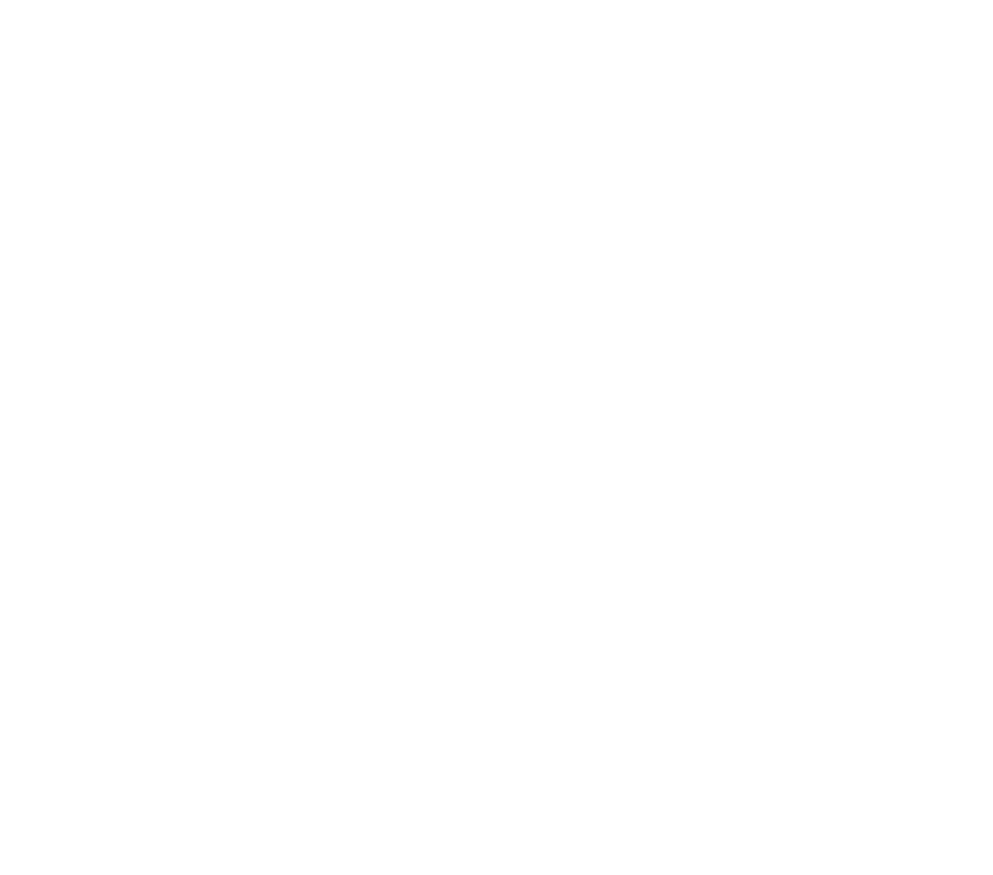
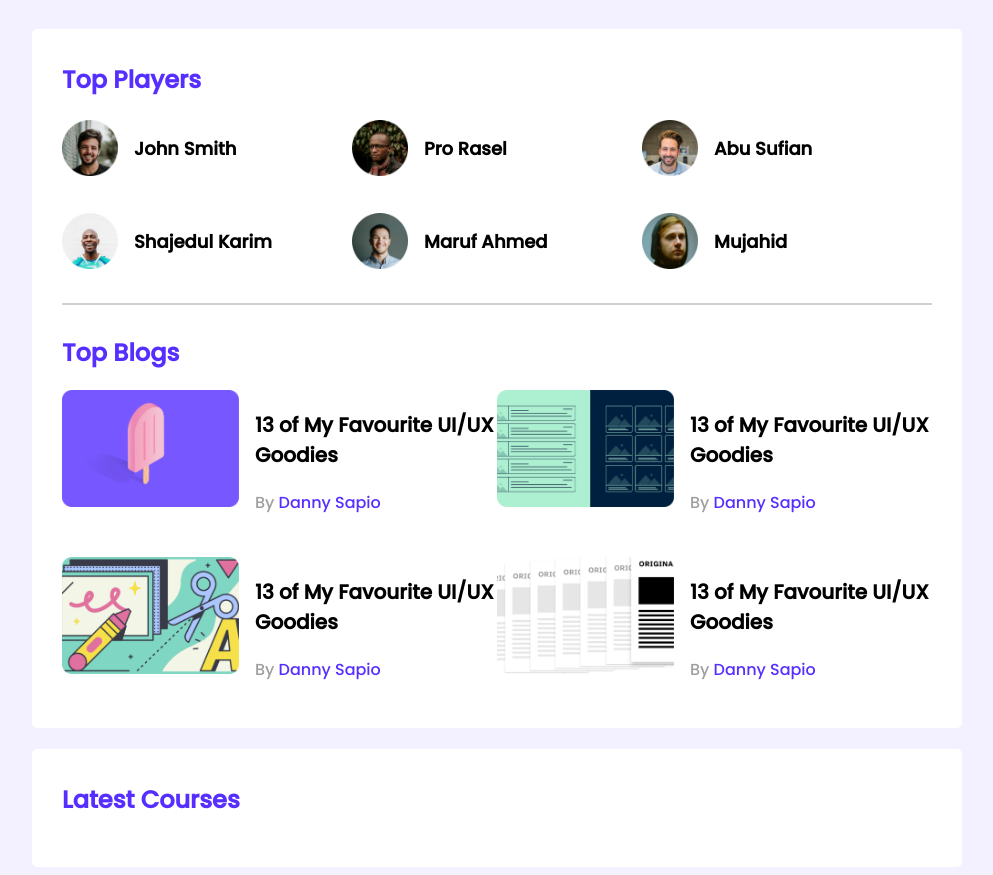
Before and after one commit to SyedTanveerIslam/Leader-Board, a plain HTML site: page index.html in a window 1280 px wide. Shown: the whole page, without its empty margins (143-1136 px from the left). Before the commit the page ends 800 px from the top, so only its background shows below. Drawn offline with Linux system fonts and the light colour scheme.

Commit message:
First Section Added

```diff
--- a/index.html
+++ b/index.html
@@ -1,5 +1,6 @@
 <!DOCTYPE html>
 <html lang="en">
+
 <head>
     <meta charset="UTF-8">
     <meta http-equiv="X-UA-Compatible" content="IE=edge">
@@ -7,7 +8,92 @@
     <title>Document</title>
     <link rel="stylesheet" href="styles/style.css">
 </head>
+
 <body>
+    <!-- header start -->
+    <header>
 
+    </header>
+    <!-- header end -->
+    <main>
+        <section class="container">
+            <div class="top-players">
+                <h2 class="section-title">Top Players</h2>
+                <div class="players">
+                    <div class="player">
+                        <img src="images/players/player-1.png" alt="">
+                        <h3 class="player-name">John Smith</h3>
+                    </div>
+                    <div class="player">
+                        <img src="images/players/player-2.png" alt="">
+                        <h3 class="player-name">Pro Rasel</h3>
+                    </div>
+                    <div class="player">
+                        <img src="images/players/player-3.png" alt="">
+                        <h3 class="player-name">Abu Sufian</h3>
+                    </div>
+                    <div class="player">
+                        <img src="images/players/player-4.png" alt="">
+                        <h3 class="player-name">Shajedul Karim</h3>
+                    </div>
+                    <div class="player">
+                        <img src="images/players/player-5.png" alt="">
+                        <h3 class="player-name">Maruf Ahmed</h3>
+                    </div>
+                    <div class="player">
+                        <img src="images/players/player-6.png" alt="">
+                        <h3 class="player-name">Mujahid</h3>
+                    </div>
+                </div>
+            </div>
+            <hr>
+            <div class="top-blogs">
+                <h2 class="section-title">Top Blogs</h2>
+                <div class="blogs">
+                    <article class="blog">
+                        <div class="thumbnail">
+                            <img src="images/blogs/blog-1.png" alt="">
+                        </div>
+                        <div class="blog-info">
+                            <h3 class="blog-title">13 of My Favourite UI/UX Goodies</h3>
+                            <p class="blog-author">By <a href="">Danny Sapio</a></p>
+                        </div>
+                    </article>
+                    <article class="blog">
+                        <div class="thumbnail">
+                            <img src="images/blogs/blog-2.png" alt="">
+                        </div>
+                        <div class="blog-info">
+                            <h3 class="blog-title">13 of My Favourite UI/UX Goodies</h3>
+                            <p class="blog-author">By <a href="">Danny Sapio</a></p>
+                        </div>
+                    </article>
+                    <article class="blog">
+                        <div class="thumbnail">
+                            <img src="images/blogs/blog-3.png" alt="">
+                        </div>
+                        <div class="blog-info">
+                            <h3 class="blog-title">13 of My Favourite UI/UX Goodies</h3>
+                            <p class="blog-author">By <a href="">Danny Sapio</a></p>
+                        </div>
+                    </article>
+                    <article class="blog">
+                        <div class="thumbnail">
+                            <img src="images/blogs/blog-4.png" alt="">
+                        </div>
+                        <div class="blog-info">
+                            <h3 class="blog-title">13 of My Favourite UI/UX Goodies</h3>
+                            <p class="blog-author">By <a href="">Danny Sapio</a></p>
+                        </div>
+                    </article>
+                </div>
+            </div>
+        </section>
+        <!-- Latest Courses -->
+        <section class="container">
+            <h2 class="section-title">Latest Courses</h2>
+        </section>
+    </main>
 </body>
+
 </html>
--- a/styles/style.css
+++ b/styles/style.css
@@ -0,0 +1,98 @@
+/* fonts */
+
+@import url('https://fonts.googleapis.com/css2?family=Poppins:wght@500&display=swap');
+/* common styles and utilities */
+
+body {
+    font-family: 'Poppins', sans-serif;
+    font-weight: 500;
+    background-color: #F3F1FF;
+}
+
+main {
+    display: flex;
+    flex-direction: column;
+    align-items: center;
+}
+
+.container {
+    background-color: #FFFFFF;
+    width: 870px;
+    padding: 30px;
+    margin-top: 21px;
+    border-radius: 5px;
+}
+
+hr {
+    border: 1px solid #D1D1D1;
+    margin-bottom: 30px;
+}
+
+/* top-players styles */
+
+.top-players {
+    margin-bottom: 30px;
+}
+
+.section-title {
+    color: #562EFF;
+    font-size: 24px;
+    margin-top: 3px;
+}
+
+.players {
+    display: grid;
+    grid-template-columns: repeat(3, 1fr);
+    grid-row-gap: 30px;
+}
+
+.player {
+    display: flex;
+    align-items: center;
+}
+
+.player img {
+    height: 56px;
+    width: 56px;
+}
+
+.player-name {
+    margin-left: 16px;
+    font-size: 18px;
+}
+
+/* top blog posts */
+
+.blogs {
+    display: grid;
+    grid-template-columns: repeat(2, 1fr);
+    grid-row-gap: 26px;
+}
+
+.blog {
+    display: flex;
+}
+
+.blog .thumbnail img {
+    width: 177px;
+    height: 117px;
+}
+
+.blog-info {
+    margin-left: 16px;
+}
+
+.blog-title {
+    font-size: 20px;
+}
+
+.blog-author {
+    color: #9F9F9F;
+    font-size: 16px;
+}
+
+.blog-author a {
+    color: #562EFF;
+    font-size: 16px;
+    text-decoration: none;
+}
```
